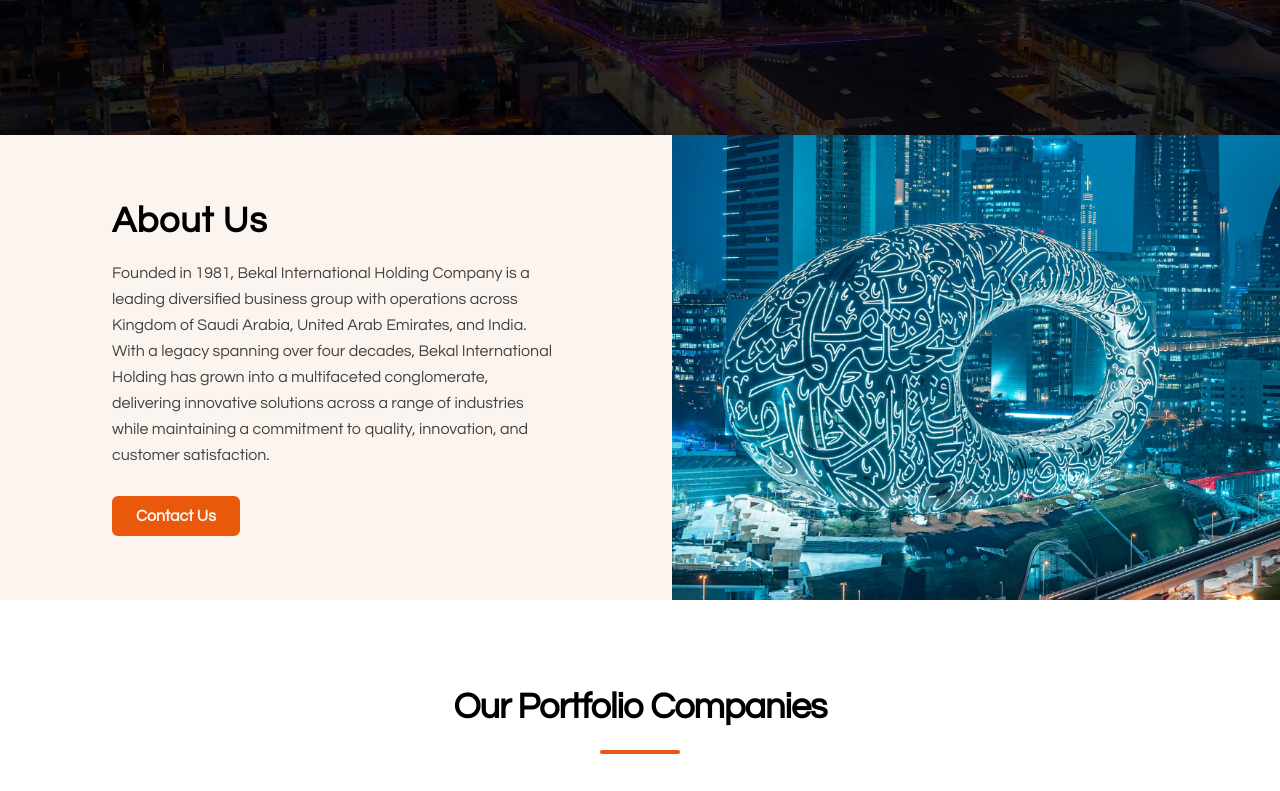
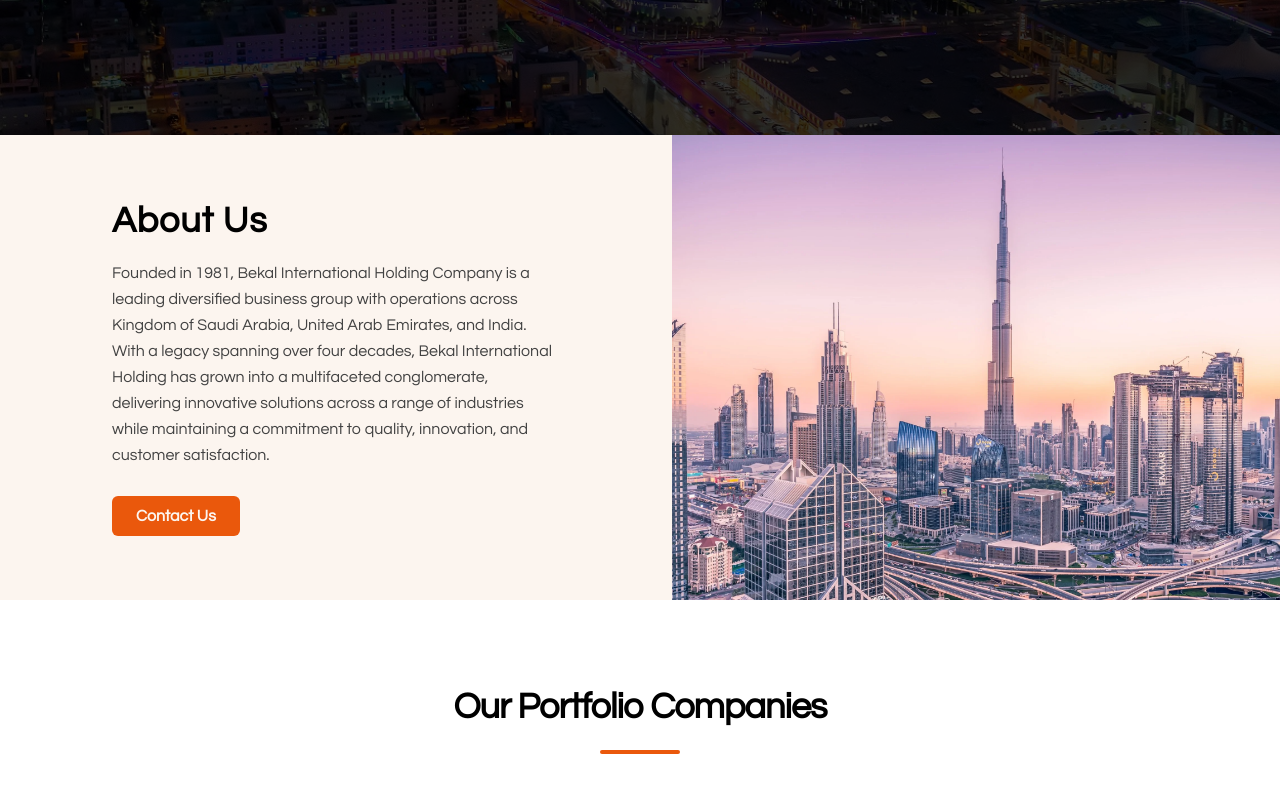
Before and after one commit to Dhaliyanoushad/bekal-holdings, a Next.js app: page / in a window 1280 px wide. Shown: the part 665-1456 px from the top of the page. Built offline with nearby package versions, Linux system fonts and the light colour scheme.

Commit message:
Implement code changes to enhance functionality and improve performance

```diff
--- a/src/components/AboutUs.tsx
+++ b/src/components/AboutUs.tsx
@@ -31,7 +31,7 @@
     {/* Right Image */}
     <div className="flex-1 min-h-[260px] hidden md:block">
       <img
-        src="/images/1.jpg"
+        src="/images/Dubai-Skyline.webp"
         alt="Saudi Landscape"
         className="w-full h-full object-cover"
         style={{ minHeight: 260 }}
```
Also changed, not shown: public/images/Dubai-Skyline.webp (added).
